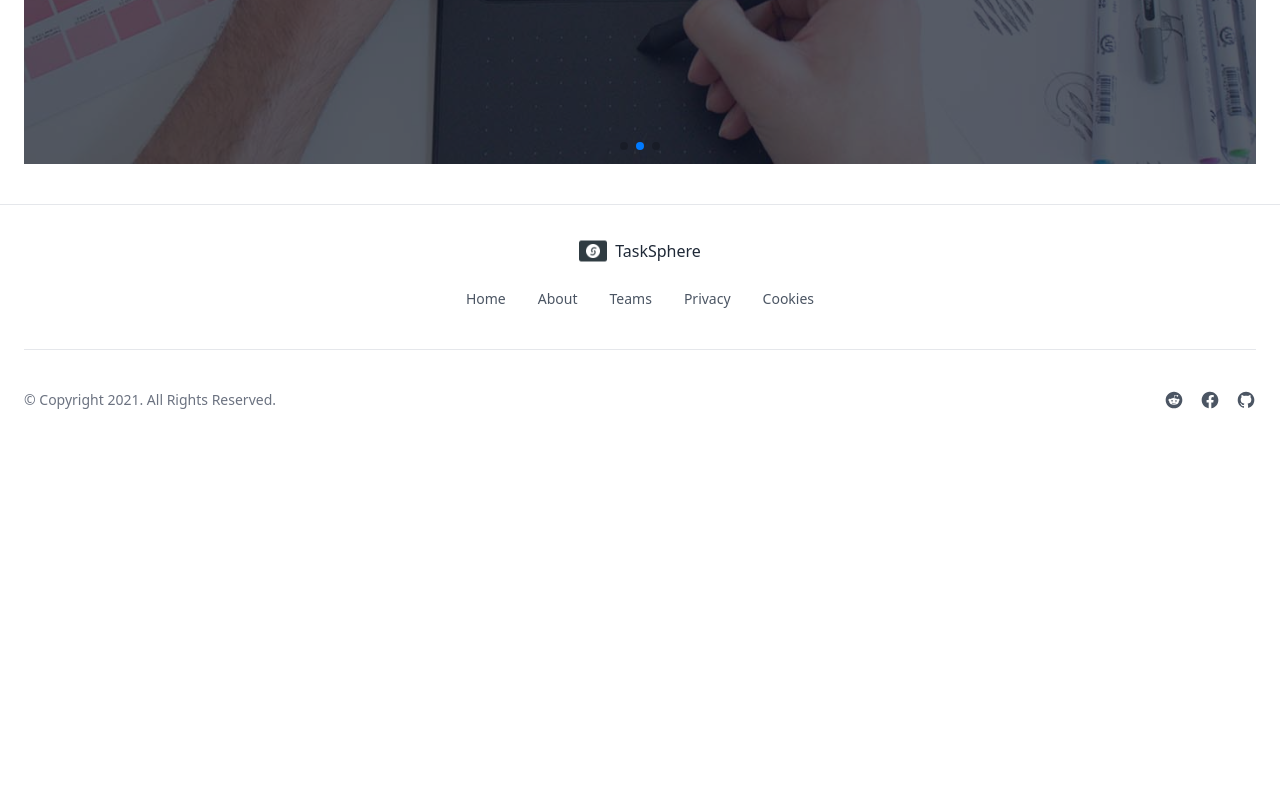
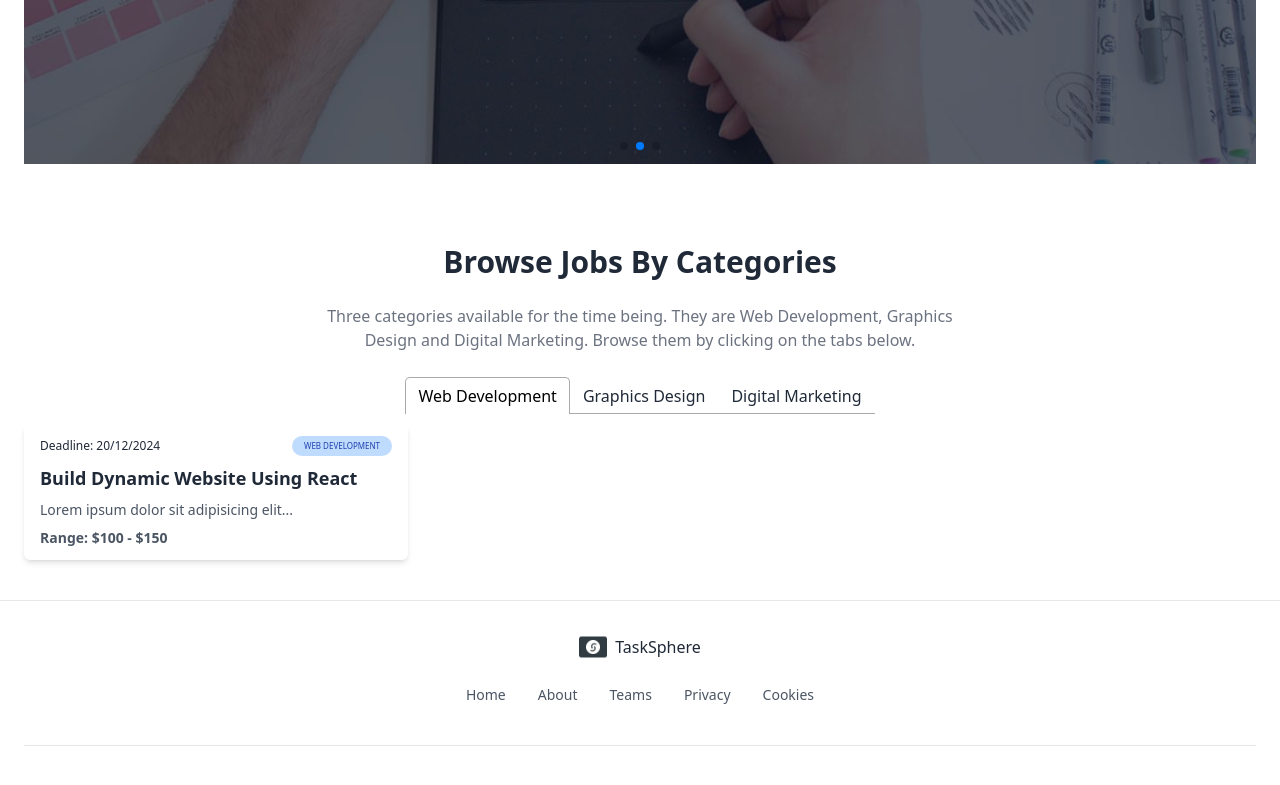
Before and after one commit to Sultana-Razia/task-sphere-client, a React (Vite) app: page / in a window 1280 px wide. Shown: the part 552-1337 px from the top of the page. Before the commit the page ends 994 px from the top, so only its background shows below. Built offline with nearby package versions, Linux system fonts and the light colour scheme; no server answers.

Commit message:
Job category section added

```diff
--- /dev/null
+++ b/src/components/JobCard.jsx
@@ -0,0 +1,31 @@
+import React from 'react';
+
+const JobCard = () => {
+    return (
+        <div className='w-full max-w-sm px-4 py-3 bg-white rounded-md shadow-md hover:scale-[1.05] transition-all'>
+            <div className='flex items-center justify-between'>
+                <span className='text-xs font-light text-gray-800 '>
+                    Deadline: 20/12/2024
+                </span>
+                <span className='px-3 py-1 text-[8px] text-blue-800 uppercase bg-blue-200 rounded-full '>
+                    Web Development
+                </span>
+            </div>
+
+            <div>
+                <h1 className='mt-2 text-lg font-semibold text-gray-800 '>
+                    Build Dynamic Website Using React
+                </h1>
+
+                <p className='mt-2 text-sm text-gray-600 '>
+                    Lorem ipsum dolor sit adipisicing elit...
+                </p>
+                <p className='mt-2 text-sm font-bold text-gray-600 '>
+                    Range: $100 - $150
+                </p>
+            </div>
+        </div>
+    );
+};
+
+export default JobCard;
--- /dev/null
+++ b/src/components/TabCategories.jsx
@@ -0,0 +1,36 @@
+import React from 'react';
+import { Tab, Tabs, TabList, TabPanel } from 'react-tabs';
+import 'react-tabs/style/react-tabs.css';
+import JobCard from './JobCard';
+
+const TabCategories = () => {
+    return (
+        <Tabs>
+            <div className='container px-6 py-10'>
+                <h1 className='text-2xl font-semibold text-center text-gray-800 lg:text-3xl'>Browse Jobs By Categories</h1>
+                <p className='max-w-2xl mx-auto my-6 text-center text-gray-500'>Three categories available for the time being. They are Web Development, Graphics Design and Digital Marketing. Browse them by clicking on the tabs below.</p>
+                <div className='flex justify-center'>
+                    <TabList>
+                        <Tab>Web Development</Tab>
+                        <Tab>Graphics Design</Tab>
+                        <Tab>Digital Marketing</Tab>
+                    </TabList>
+                </div>
+
+                <TabPanel>
+                    <h2>
+                        <JobCard></JobCard>
+                    </h2>
+                </TabPanel>
+                <TabPanel>
+                    <h2>Any content 2</h2>
+                </TabPanel>
+                <TabPanel>
+                    <h2>Any content 3</h2>
+                </TabPanel>
+            </div>
+        </Tabs>
+    );
+};
+
+export default TabCategories;
--- a/src/pages/Home.jsx
+++ b/src/pages/Home.jsx
@@ -1,10 +1,12 @@
 import React from 'react';
 import Carousel from '../components/Carousel';
+import TabCategories from '../components/TabCategories';
 
 const Home = () => {
     return (
         <div>
             <Carousel></Carousel>
+            <TabCategories></TabCategories>
         </div>
     );
 };
```
